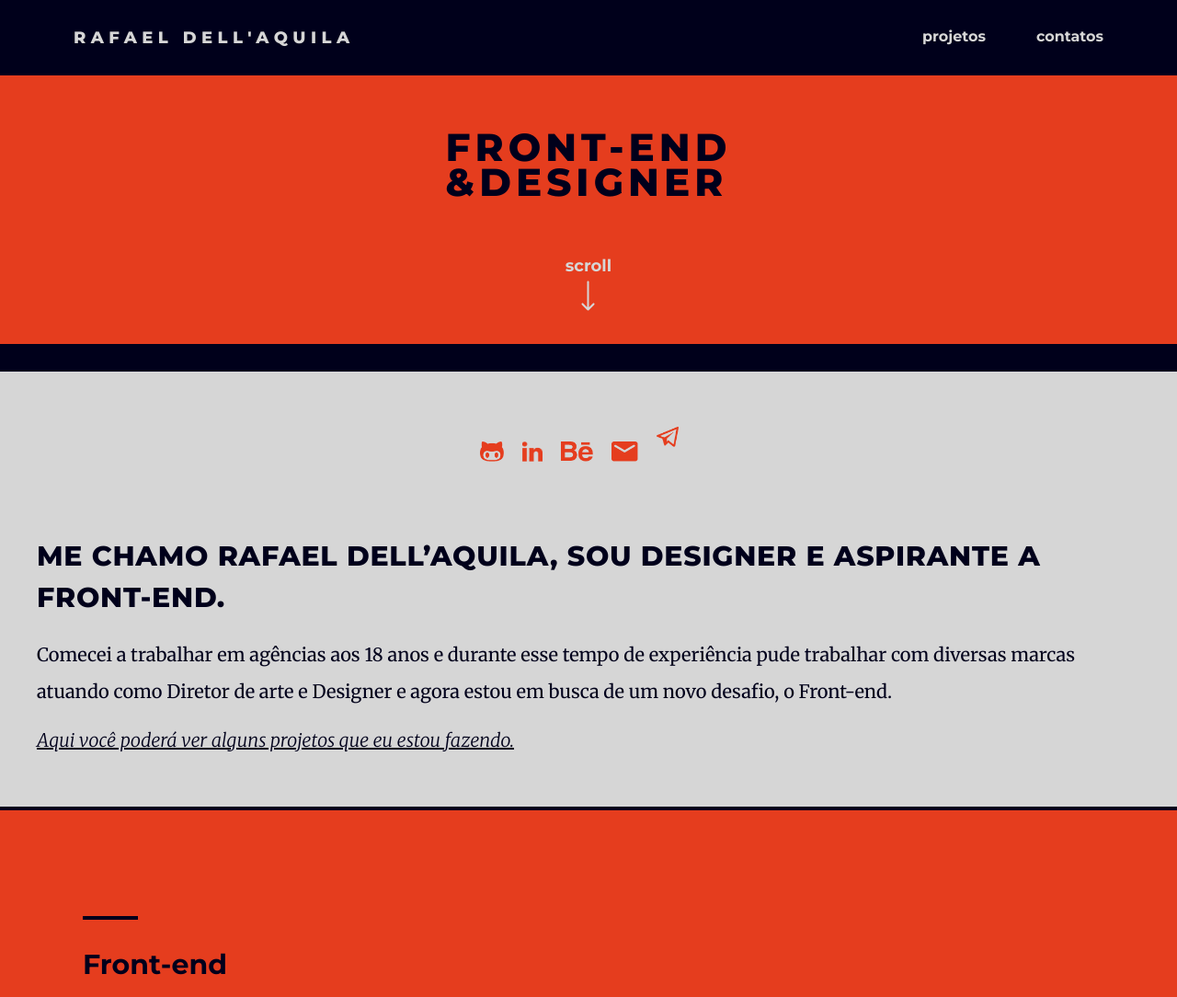
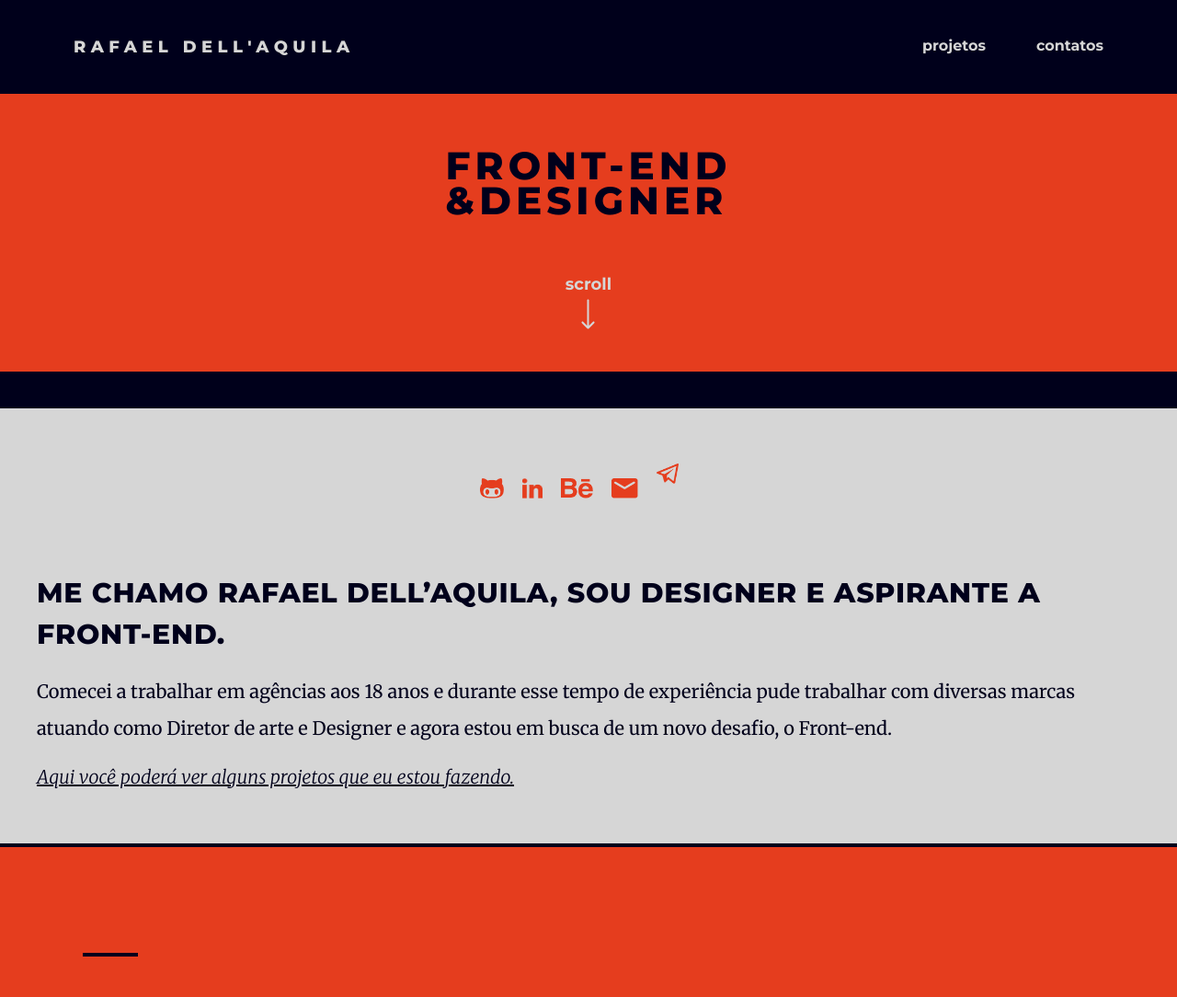
Before and after one commit to rafaeldellaquila/rafaeldellaquila.github.io, a React (Create React App) app: page / in a window 1280 px wide. Shown: the top 1084 px of the page at 92% size. Built offline with nearby package versions, Linux system fonts and the light colour scheme.

Commit message:
:art: change space files and switch on files

```diff
--- a/src/component/AboutSection/styles.css
+++ b/src/component/AboutSection/styles.css
@@ -1,11 +1,11 @@
 .about-section {
   background-color: var(--color-zero);
-  padding: var(--space-big) var(--space-big) var(--space-big) var(--space-med);
+  padding: var(--space-60) var(--space-60) var(--space-60) var(--space-40);
   display: flex;
   flex-flow: column nowrap;
   align-items: center;
 }
 
 .about-section > .social-icons {
-  margin-bottom: var(--space-big);
+  margin-bottom: var(--space-60);
 }
--- a/src/component/BannerHome/styles.css
+++ b/src/component/BannerHome/styles.css
@@ -3,10 +3,10 @@
   display: flex;
   flex-flow: column nowrap;
   align-items: center;
-  padding: var(--space-big) 0 var(--space-min) 0;
-  margin-bottom: var(--space-min);
+  padding: var(--space-60) 0 var(--space-40) 0;
+  margin-bottom: var(--space-40);
 }
 
 .banner-home > .banner-title {
-  margin-bottom: var(--space-big);
+  margin-bottom: var(--space-60);
 }
--- a/src/component/HeaderPage/styles.css
+++ b/src/component/HeaderPage/styles.css
@@ -4,7 +4,7 @@
   display: flex;
   justify-content: left;
   flex-direction: row;
-  padding: var(--space-min) var(--space-med) var(--space-min) var(--space-med);
+  padding: var(--space-40);
 }
 
 .header-page > .nav-header {
@@ -13,7 +13,7 @@
 
 @media (min-width: 700px) {
   .header-page {
-    padding-left: 80px;
+    padding-left: var(--space-80);
     box-sizing: border-box;
   }
   .header-page > .nav-header {
--- a/src/component/SkillSection/styles.css
+++ b/src/component/SkillSection/styles.css
@@ -1,10 +1,10 @@
 .skill-section {
   background-color: var(--color-secondary);
-  padding: 115px 80px 115px 90px;
+  padding: 115px var(--space-80) 115px 90px;
   display: block;
   border-top: 4px solid var(--color-primary);
 }
 
 .skill-section > .skill-description:nth-child(1) {
-  margin-bottom: var(--space-big);
+  margin-bottom: var(--space-60);
 }
--- a/src/objects/SkillDescription/styles.css
+++ b/src/objects/SkillDescription/styles.css
@@ -8,12 +8,12 @@
   width: 60px;
   height: 4px;
   background-color: var(--color-primary);
-  margin-bottom: var(--space-min);
+  margin-bottom: var(--space-40);
 }
 
 .skill-description > .title {
   font-size: var(--size-big);
-  margin-bottom: var(--space-med);
+  margin-bottom: var(--space-40);
 }
 
 .skill-description > .skill {
--- a/src/styles/settings/spaces.css
+++ b/src/styles/settings/spaces.css
@@ -1,5 +1,5 @@
 :root {
-  --space-min: 30px;
-  --space-med: 40px;
-  --space-big: 60px;
+  --space-40: 40px;
+  --space-60: 60px;
+  --space-80: 80px;
 }
```
